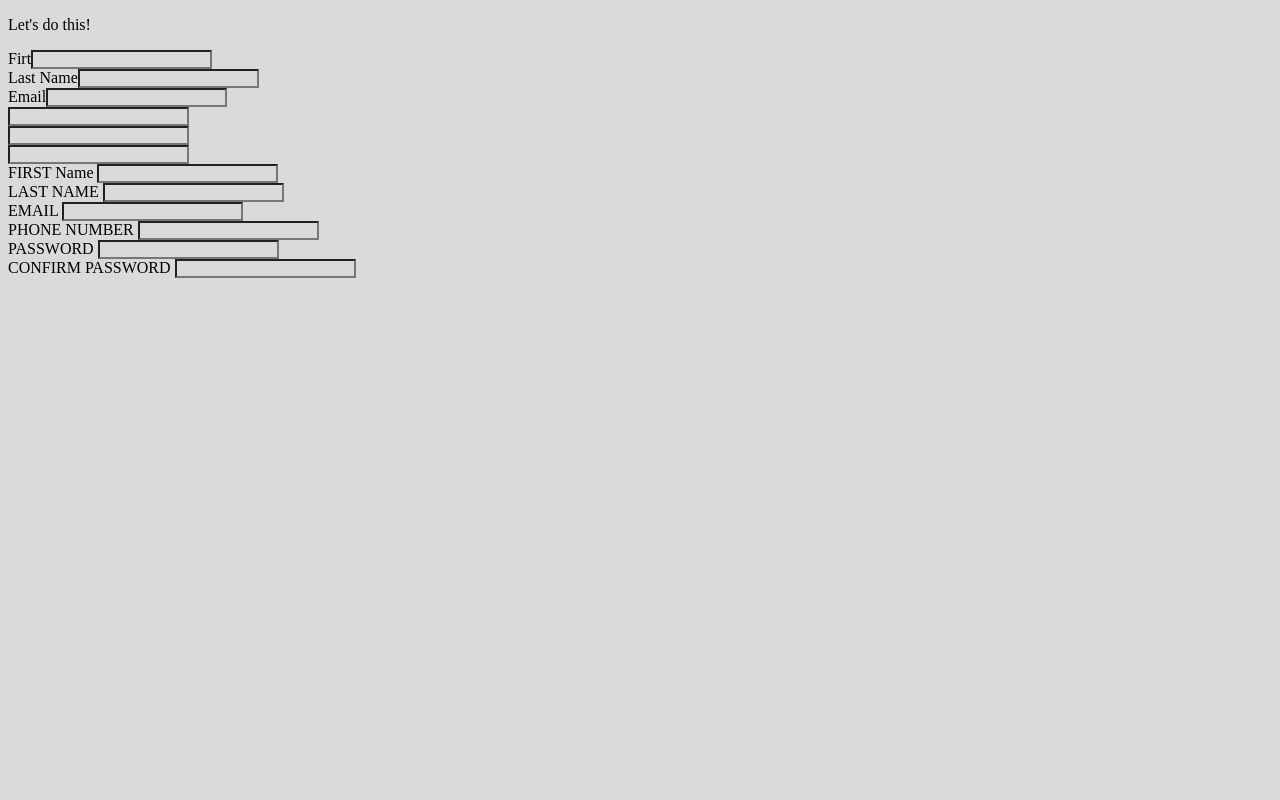
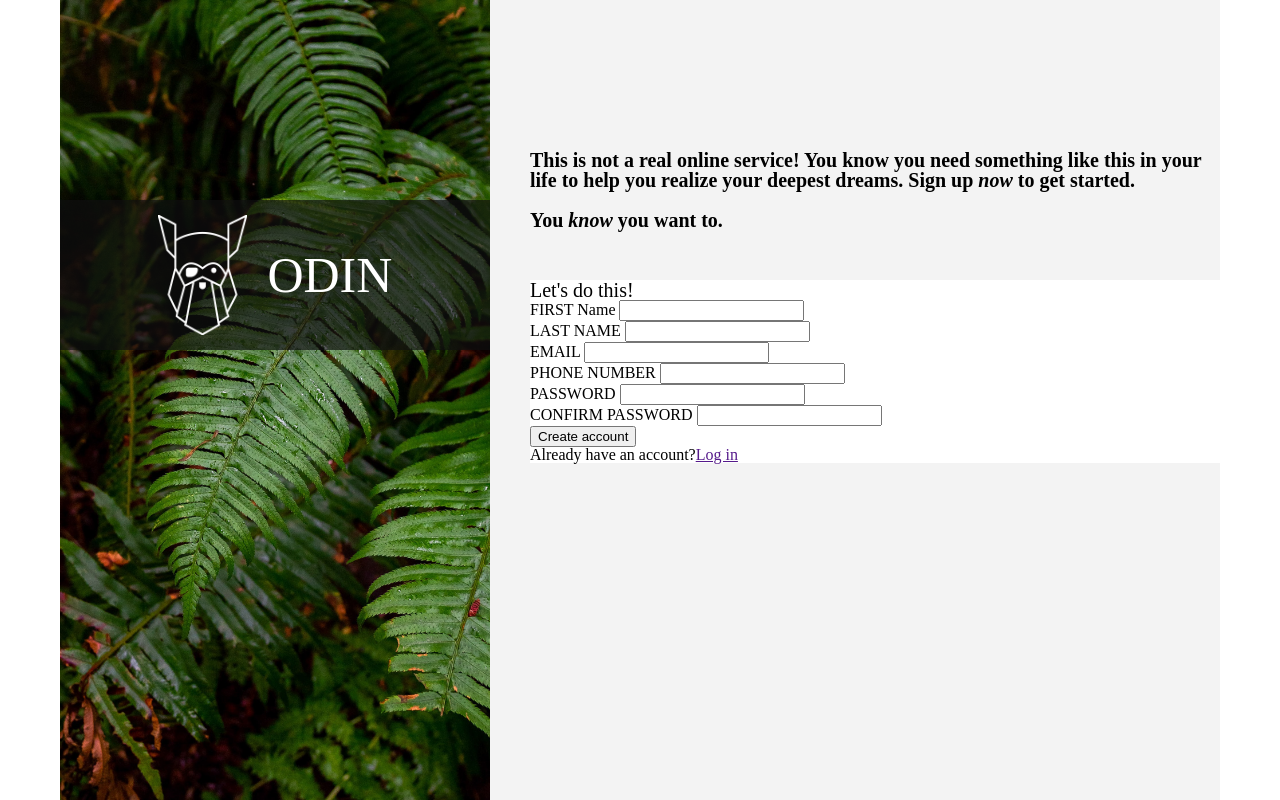
Before and after one commit to olimpiuus/Project-Sign-Up-Form, a plain HTML site: page index.html in a window 1280 px wide. Drawn offline with Linux system fonts and the light colour scheme.

Commit message:
do html structure and start stylesheets

```diff
--- /dev/null
+++ b/css/reset.sass
@@ -0,0 +1,47 @@
+/* http://meyerweb.com/eric/tools/css/reset/
+   v2.0 | 20110126
+   License: none (public domain)
+
+
+html, body, div, span, applet, object, iframe,
+h1, h2, h3, h4, h5, h6, p, blockquote, pre,
+a, abbr, acronym, address, big, cite, code,
+del, dfn, em, img, ins, kbd, q, s, samp,
+small, strike, strong, sub, sup, tt, var,
+b, u, i, center,
+dl, dt, dd, ol, ul, li,
+fieldset, form, label, legend,
+table, caption, tbody, tfoot, thead, tr, th, td,
+article, aside, canvas, details, embed,
+figure, figcaption, footer, header, hgroup,
+menu, nav, output, ruby, section, summary,
+time, mark, audio, video
+    margin: 0
+    padding: 0
+    border: 0
+    font-size: 100%
+    font: inherit
+    vertical-align: baseline
+
+/* HTML5 display-role reset for older browsers */
+article, aside, details, figcaption, figure,
+footer, header, hgroup, menu, nav, section
+    display: block
+
+body
+    line-height: 1
+
+ol, ul
+    list-style: none
+
+blockquote, q
+    quotes: none
+
+blockquote:before, blockquote:after,
+q:before, q:after
+    content: ''
+    content: none
+
+table
+    border-collapse: collapse
+    border-spacing: 0
--- a/css/style.sass
+++ b/css/style.sass
@@ -1,5 +1,116 @@
-$white-gray : #dadada
+@import reset.sass
+$text-size-description: 20px
+*
+    box-sizing: border-box
 
-*
-    padding: 0
-    background-color: $white-gray
+
+i
+    font-style: italic
+.container
+    max-width: 1200px
+    padding: 0 20px
+    margin: 0 auto
+    height: 100vh
+
+    display: flex
+
+
+
+.left
+    &-part
+        background-image: url("../img/leafs.jpg")
+        background-repeat: no-repeat
+        background-size: cover
+        width: 430px
+        height: 100vh
+
+        flex-shrink: 0
+
+
+.logo
+    &-wrapper
+        margin-top: 200px
+        height: 150px
+        padding: 15px
+
+        display: flex
+        align-items: center
+        justify-content: center
+        background-color: #101010ad
+
+    &-img
+        height: 100%
+
+
+    &-text
+        color: white
+        font-size: 50px
+        margin-left: 20px
+
+.right-part
+    height: 100vh
+    padding-left: 40px
+    padding-top: 150px
+
+    background-color: #f3f3f3
+
+
+.description
+    font-weight: bold
+    font-size: $text-size-description
+    padding-bottom: 50px
+
+    &__top
+
+
+    &__bottom
+        margin-top: 20px
+
+
+.question
+
+
+
+
+
+
+.registration-form
+
+.form
+    background-color: #fff
+
+    &__title
+        font-size: $text-size-description
+    &__list
+
+
+    &__item1
+
+
+    &__label
+
+
+    &__input
+
+
+    &__item2
+
+
+    &__item3
+
+
+    &__item4
+
+
+    &__item5
+
+
+    &__item6
+
+
+    &__btn
+
+
+
+.log
+  &-in
--- a/index.html
+++ b/index.html
@@ -11,29 +11,26 @@
 
 <body>
     <div class="container">
+
         <div class="left-part">
-            <div class="logo"></div>
+            <div class="logo-wrapper">
+                <img alt="logo-odin" src="img/odin-lined.png" class="logo-img"></img>
+                <span class="logo-text">ODIN</span>
             </div>
+        </div>
+
         <div class="right-part">
-            <section class="title">
-                <p class="descripton top"></p>
-                <p class="description"></p>
+            <section class="description">
+                <p class="description__top">This is not a real online service! You know you need something like this in your life to help you realize your deepest dreams. Sign up <i>now</i> to get started.</p>
+                <p class="description__bottom">You <i>know</i> you want to.</p>
             </section>
             <section class="form">
                 <form action="#" method="post" class="registration-form">
-                    <legend>Let's do this!</legend>
-                    <ul>
-                        <li class="form-input-item1"><label for="">Firt</label><input name="" type="text"></li>
-                        <li class="form-input-item2"><label for="">Last Name</label><input type="text"></li>
-                        <li class="form-input-item3"><label for="">Email</label><input type="text"></li>
-                        <li class="form-input-item4"><label for=""></label><input type="text"></li>
-                        <li class="form-input-item5"><label for=""></label><input type="text"></li>
-                        <li class="form-input-item6"><label for=""></label><input type="text"></li>
-
+                    <legend class="form__title">Let's do this!</legend>
                     <ul class="form__list">
                         <li class="form__item1">
                             <label for="FIRST Name" class="form__label">FIRST Name</label>
-                                <input type="text" class="form__input" id="FIRST Name," name="FIRST Name,">
+                            <input type="s" class="form__input" id="FIRST Name," name="FIRST Name,">
                         </li>
                         <li class="form__item2">
                             <label for="LAST NAME" class="form__label">LAST NAME</label>
@@ -56,8 +53,9 @@
                             <input type="text" class="form__input" id="CONFIRM PASSWORD," name="CONFIRM PASSWORD,">
                         </li>
                     </ul>
-                    </ul>
+                    <button type="submit" class="form__btn btn">Create account</button>
                 </form>
+                <p class="question">Already have an account?<a href="" class="log-in">Log in</a></p>
             </section>
         </div>
     </div>
```
Also changed, not shown: css/style.css, img/leafs.jpg (added), img/odin-lined.png (added), 1 other file. Lines whose indentation alone changed are shown as unchanged.
